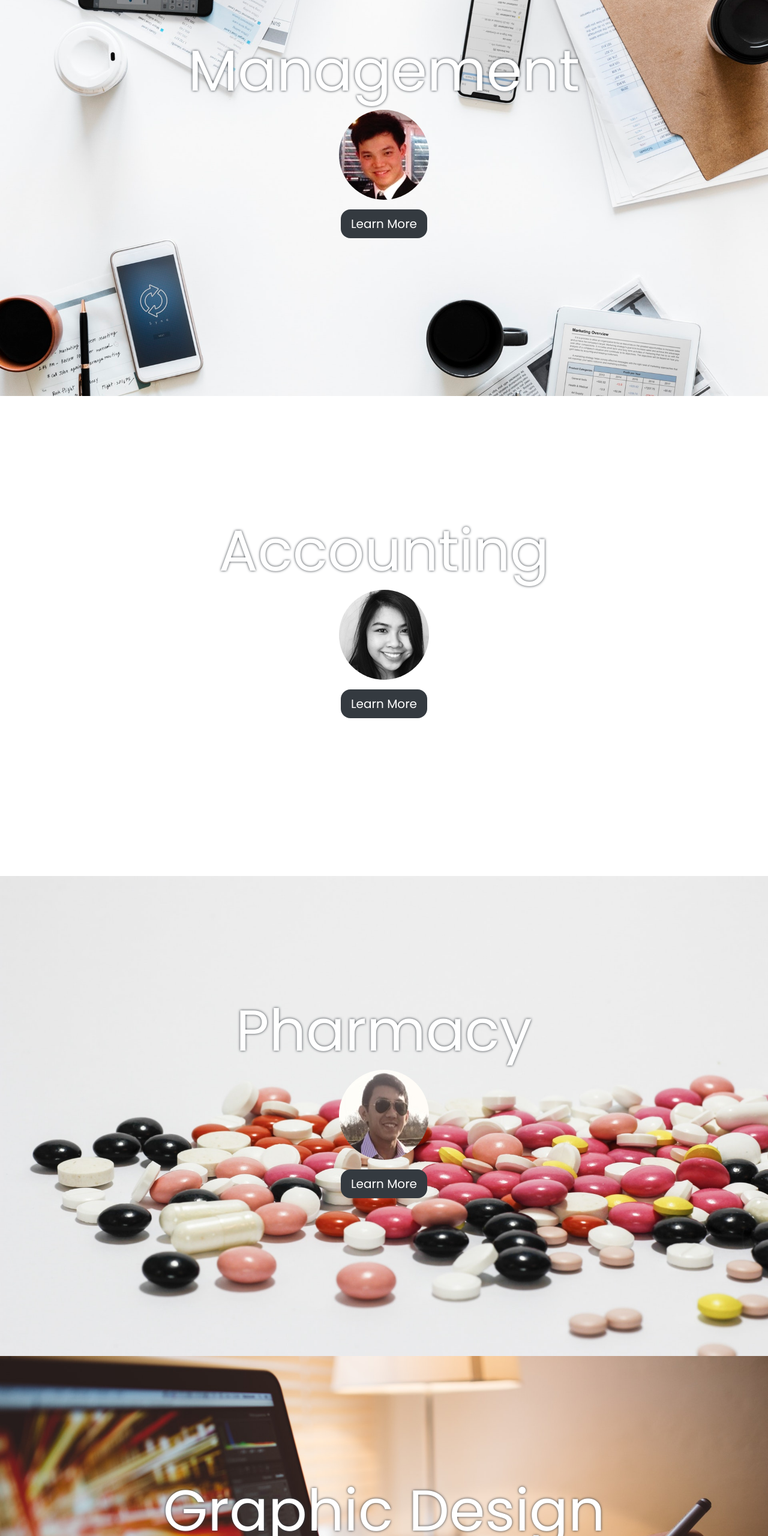
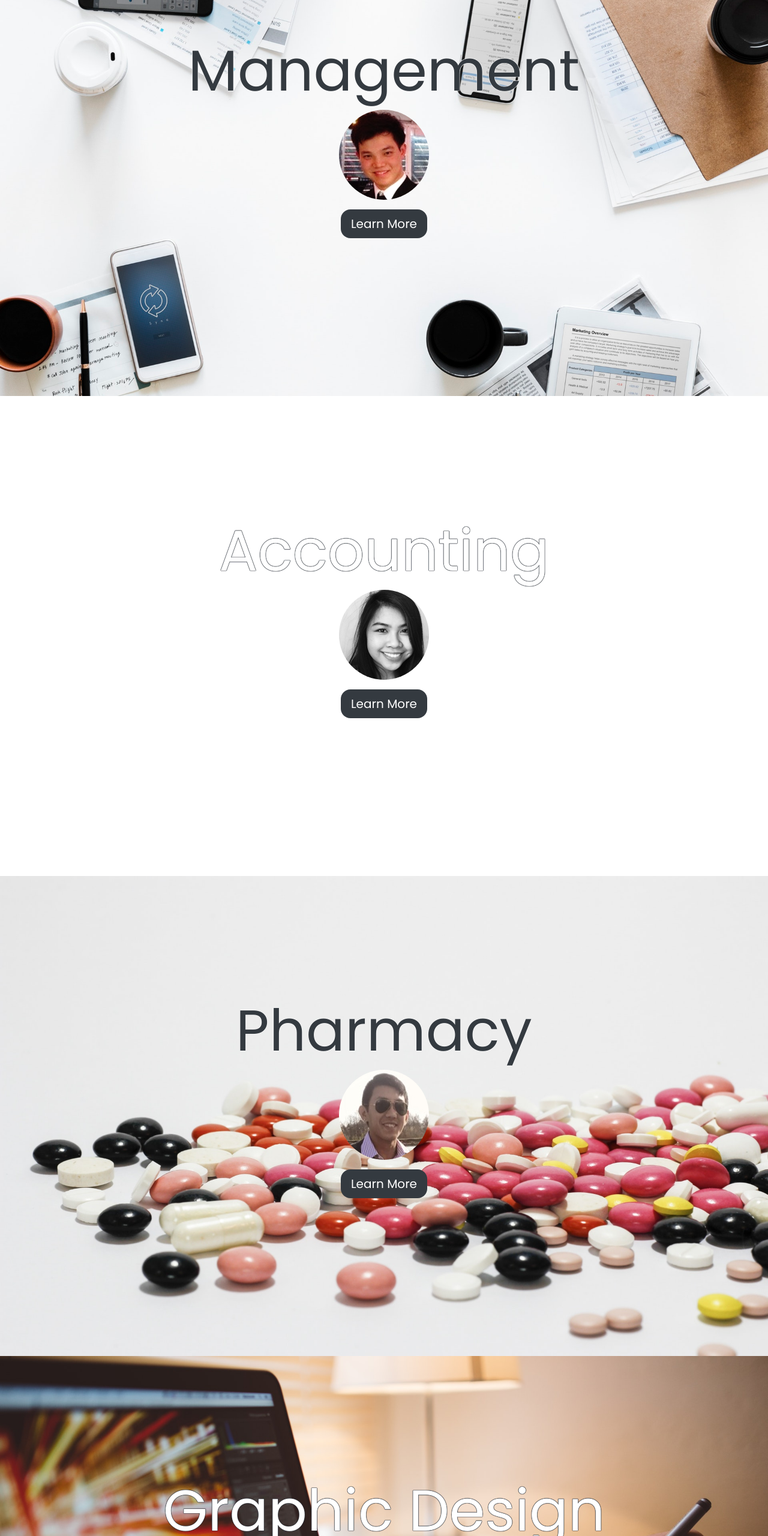
Before and after one commit to ericevan/MAPG, a plain HTML site: page index.html in a window 1280 px wide. Shown: the part 1188-3748 px from the top of the page at 60% size. Drawn offline with nearby package versions, Linux system fonts and the light colour scheme.

Commit message:
Add files via upload

```diff
--- a/index.html
+++ b/index.html
@@ -75,7 +75,7 @@
 <div class="container-fluid">
 	<div class="row parallax-mgmt">
 		<div class="col-12 parallax-position">
-			<h2 class="parallax-text">Management</h2>
+			<h2 class="parallax-text-black white-outline">Management</h2>
 			<p><img class="jumbotron-img" src="img/eric.png" alt="Eric"></p>
 			<a href="mgmt.html"><button type="button" class="btn btn-parallax btn-lg">Learn More</button></a>
 		</div>
@@ -84,7 +84,7 @@
 <div class="container-fluid">
 	<div class="row parallax-acc">
 		<div class="col-12 parallax-position">
-			<h2 class="parallax-text">Accounting</h2>
+			<h2 class="parallax-text black-outline">Accounting</h2>
 			<p><img class="jumbotron-img" src="img/gerlaine.jpg" alt="Gerlaine"></p>
 			<a href="acc.html"><button type="button" class="btn btn-parallax btn-lg">Learn More</button></a>
 		</div>
@@ -93,7 +93,7 @@
 <div class="container-fluid">
 	<div class="row parallax-pharm">
 		<div class="col-12 parallax-position">
-			<h2 class="parallax-text">Pharmacy</h2>
+			<h2 class="parallax-text-black white-outline">Pharmacy</h2>
 			<p><img class="jumbotron-img" src="img/thomas.jpg" alt="Thomas"></p>
 			<a href="pharm.html"><button type="button" class="btn btn-parallax btn-lg">Learn More</button></a>
 		</div>
@@ -102,7 +102,7 @@
 <div class="container-fluid">
 	<div class="row parallax-gd">
 		<div class="col-12 parallax-position">
-			<h2 class="parallax-text">Graphic Design</h2>
+			<h2 class="parallax-text black-outline">Graphic Design</h2>
 			<p><img class="jumbotron-img" src="img/Chris-Schultz.jpg" alt="Chris"></p>
 			<a href="gd.html"><button type="button" class="btn btn-parallax btn-lg">Learn More</button></a>
 		</div>
--- a/style.css
+++ b/style.css
@@ -200,7 +200,11 @@ html, body {
 .parallax-text {
   font-size: 600%;
   color: white;
-  text-shadow: 0px 0px 4px #343a40;
+}
+
+.parallax-text-black {
+  font-size: 600%;
+  color: #343a40;
 }
 
 .parallax-position {
@@ -303,7 +307,6 @@ textarea[name="txtMsg"]
 
 .video {
   width: 850px;
-  height: auto;
   margin: 0 auto;
   border: 10px double #343a40;
   padding: 2px;
```
Also changed, not shown: about.html (+5 -2 lines), gd.html (+3 -3 lines), pharm.html (+3 -3 lines), img/contact.jpg.
